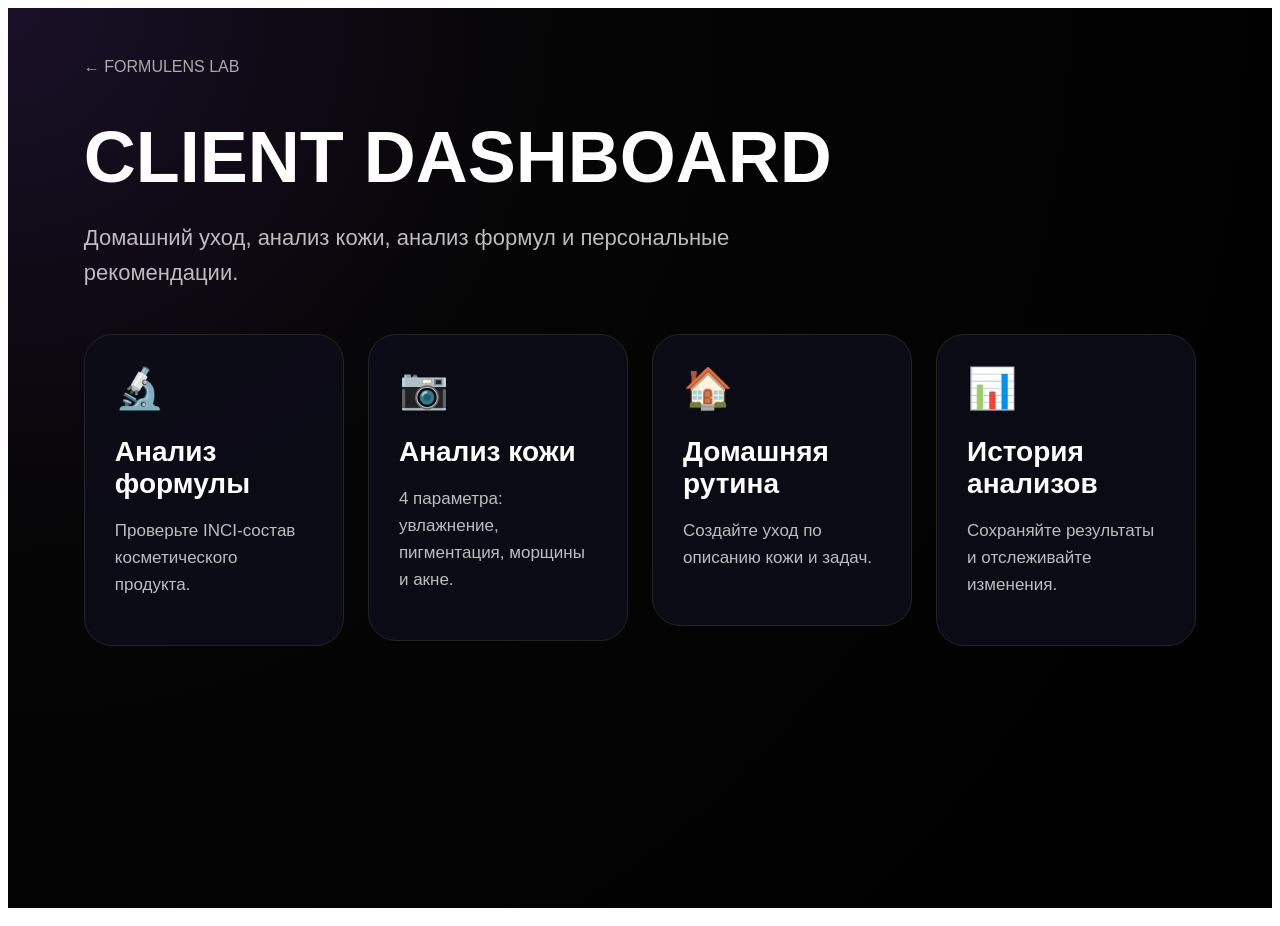
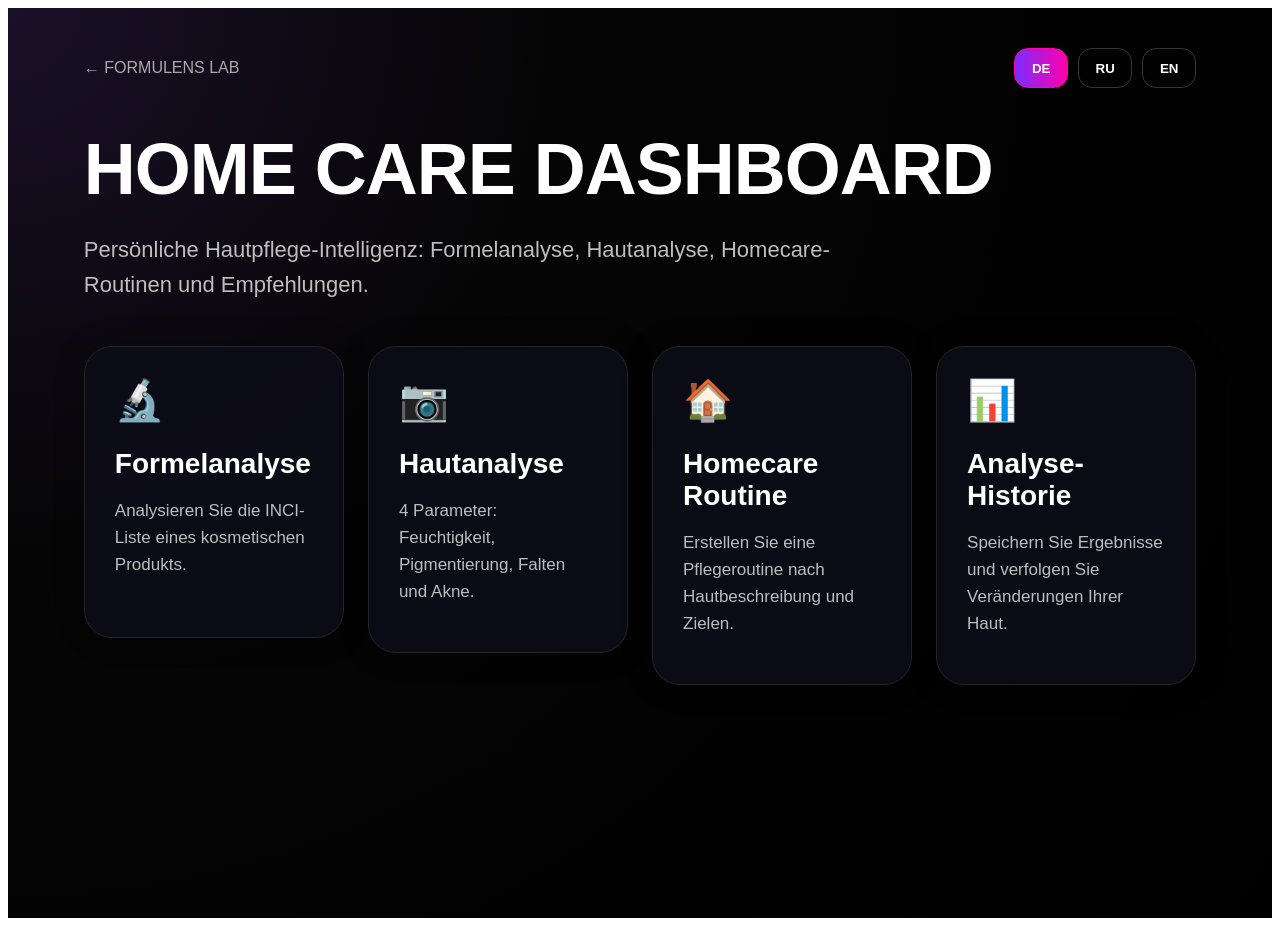
Before and after one commit to piladd-design/formulens-lab, a Next.js app: page /client in a window 1280 px wide. Built offline with nearby package versions, Linux system fonts and the light colour scheme.

Commit message:
Update page.js

```diff
--- a/app/client/page.js
+++ b/app/client/page.js
@@ -1,8 +1,68 @@
 'use client'
 
 import Link from 'next/link'
+import { useState } from 'react'
+
+const translations = {
+  DE: {
+    back: '← FORMULENS LAB',
+    title: 'HOME CARE DASHBOARD',
+    subtitle:
+      'Persönliche Hautpflege-Intelligenz: Formelanalyse, Hautanalyse, Homecare-Routinen und Empfehlungen.',
+    formula: 'Formelanalyse',
+    formulaText: 'Analysieren Sie die INCI-Liste eines kosmetischen Produkts.',
+    skin: 'Hautanalyse',
+    skinText:
+      '4 Parameter: Feuchtigkeit, Pigmentierung, Falten und Akne.',
+    homecare: 'Homecare Routine',
+    homecareText:
+      'Erstellen Sie eine Pflegeroutine nach Hautbeschreibung und Zielen.',
+    history: 'Analyse-Historie',
+    historyText:
+      'Speichern Sie Ergebnisse und verfolgen Sie Veränderungen Ihrer Haut.',
+  },
+
+  RU: {
+    back: '← FORMULENS LAB',
+    title: 'ДОМАШНИЙ УХОД',
+    subtitle:
+      'Персональная система для домашнего ухода: анализ формул, анализ кожи, домашние рутины и рекомендации.',
+    formula: 'Анализ формулы',
+    formulaText: 'Проверьте INCI-состав косметического продукта.',
+    skin: 'Анализ кожи',
+    skinText:
+      '4 параметра: увлажнение, пигментация, морщины и акне.',
+    homecare: 'Домашняя рутина',
+    homecareText:
+      'Создайте уход по описанию кожи и задач.',
+    history: 'История анализов',
+    historyText:
+      'Сохраняйте результаты и отслеживайте изменения кожи.',
+  },
+
+  EN: {
+    back: '← FORMULENS LAB',
+    title: 'HOME CARE DASHBOARD',
+    subtitle:
+      'Personal skincare intelligence: formula analysis, skin analysis, homecare routines and recommendations.',
+    formula: 'Formula Analysis',
+    formulaText: 'Analyze the INCI list of a cosmetic product.',
+    skin: 'Skin Analysis',
+    skinText:
+      '4 parameters: hydration, pigmentation, wrinkles and acne.',
+    homecare: 'Homecare Routine',
+    homecareText:
+      'Create a skincare routine based on skin description and goals.',
+    history: 'Analysis History',
+    historyText:
+      'Save results and track changes in your skin over time.',
+  },
+}
 
 export default function ClientDashboard() {
+  const [lang, setLang] = useState('DE')
+  const t = translations[lang]
+
   return (
     <main
       style={{
@@ -10,35 +70,73 @@ export default function ClientDashboard() {
         background:
           'radial-gradient(circle at top left,#1a1028 0%,#050505 35%,#000 100%)',
         color: 'white',
-        padding: '50px 6%',
+        padding: '40px 6% 70px',
         fontFamily: 'Arial, sans-serif',
       }}
     >
       <div style={{ maxWidth: '1200px', margin: '0 auto' }}>
-        <Link href="/" style={{ color: '#aaa', textDecoration: 'none' }}>
-          ← FORMULENS LAB
-        </Link>
+        <div
+          style={{
+            display: 'flex',
+            justifyContent: 'space-between',
+            gap: '20px',
+            alignItems: 'center',
+            marginBottom: '36px',
+          }}
+        >
+          <Link href="/" style={{ color: '#aaa', textDecoration: 'none' }}>
+            {t.back}
+          </Link>
+
+          <div style={{ display: 'flex', gap: '10px' }}>
+            {['DE', 'RU', 'EN'].map((item) => (
+              <button
+                key={item}
+                onClick={() => setLang(item)}
+                style={{
+                  width: '54px',
+                  height: '40px',
+                  borderRadius: '14px',
+                  border:
+                    lang === item
+                      ? '1px solid #ff00aa'
+                      : '1px solid rgba(255,255,255,0.2)',
+                  background:
+                    lang === item
+                      ? 'linear-gradient(90deg,#7b2cff,#ff00aa)'
+                      : 'transparent',
+                  color: 'white',
+                  fontWeight: 800,
+                  cursor: 'pointer',
+                }}
+              >
+                {item}
+              </button>
+            ))}
+          </div>
+        </div>
 
         <h1
           style={{
             fontSize: 'clamp(42px,6vw,72px)',
             margin: '40px 0 16px',
             fontWeight: 900,
+            letterSpacing: '-1px',
           }}
         >
-          CLIENT DASHBOARD
+          {t.title}
         </h1>
 
         <p
           style={{
             color: '#bdbdbd',
             fontSize: '22px',
-            maxWidth: '760px',
+            maxWidth: '820px',
             lineHeight: 1.6,
             marginBottom: '44px',
           }}
         >
-          Домашний уход, анализ кожи, анализ формул и персональные рекомендации.
+          {t.subtitle}
         </p>
 
         <div
@@ -51,29 +149,29 @@ export default function ClientDashboard() {
           <ServiceCard
             href="/client/formula"
             icon="🔬"
-            title="Анализ формулы"
-            text="Проверьте INCI-состав косметического продукта."
+            title={t.formula}
+            text={t.formulaText}
           />
 
           <ServiceCard
             href="/client/skin"
             icon="📷"
-            title="Анализ кожи"
-            text="4 параметра: увлажнение, пигментация, морщины и акне."
+            title={t.skin}
+            text={t.skinText}
           />
 
           <ServiceCard
             href="/client/homecare"
             icon="🏠"
-            title="Домашняя рутина"
-            text="Создайте уход по описанию кожи и задач."
+            title={t.homecare}
+            text={t.homecareText}
           />
 
           <ServiceCard
             href="/client/history"
             icon="📊"
-            title="История анализов"
-            text="Сохраняйте результаты и отслеживайте изменения."
+            title={t.history}
+            text={t.historyText}
           />
         </div>
       </div>
@@ -92,6 +190,7 @@ function ServiceCard({ href, icon, title, text }) {
           borderRadius: '28px',
           padding: '30px',
           cursor: 'pointer',
+          boxShadow: '0 0 30px rgba(0,0,0,0.24)',
         }}
       >
         <div style={{ fontSize: '40px', marginBottom: '22px' }}>{icon}</div>
```
